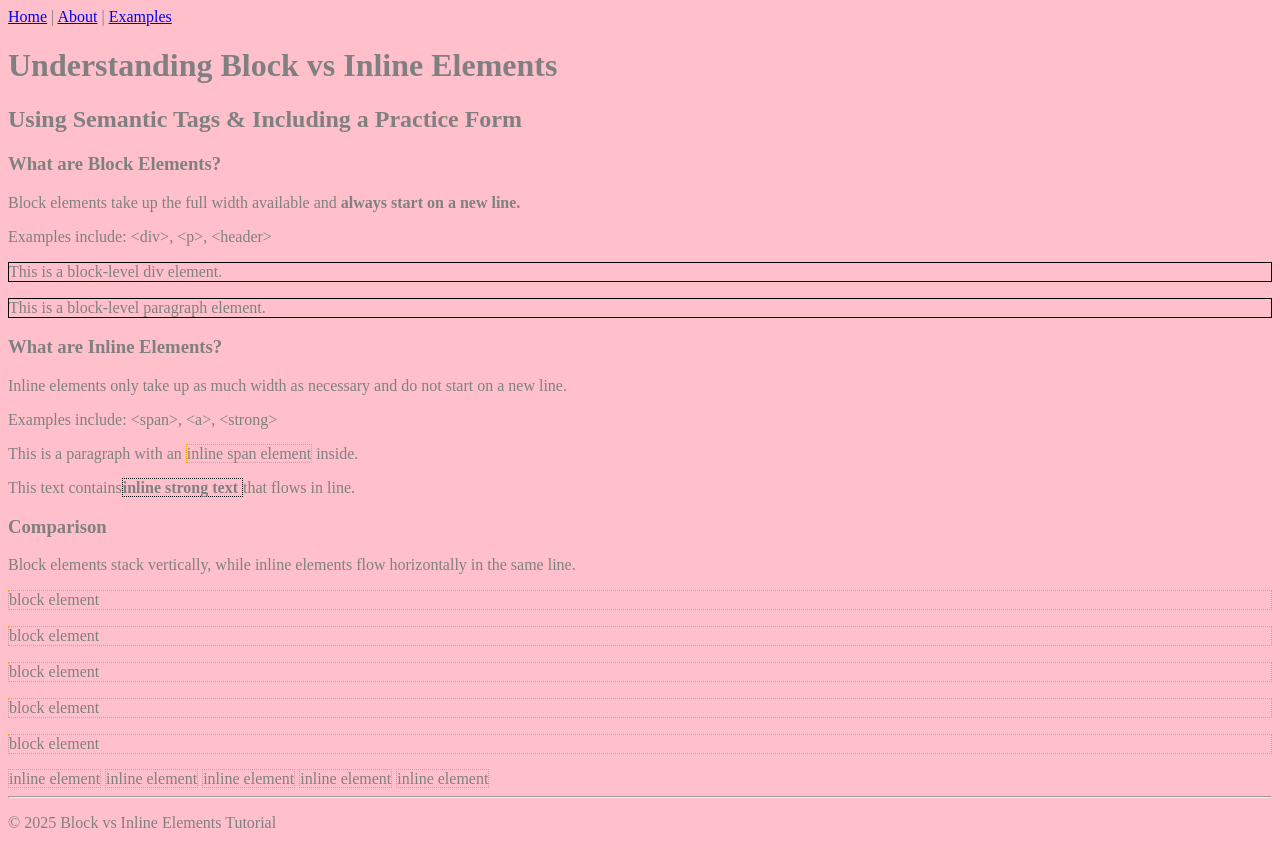
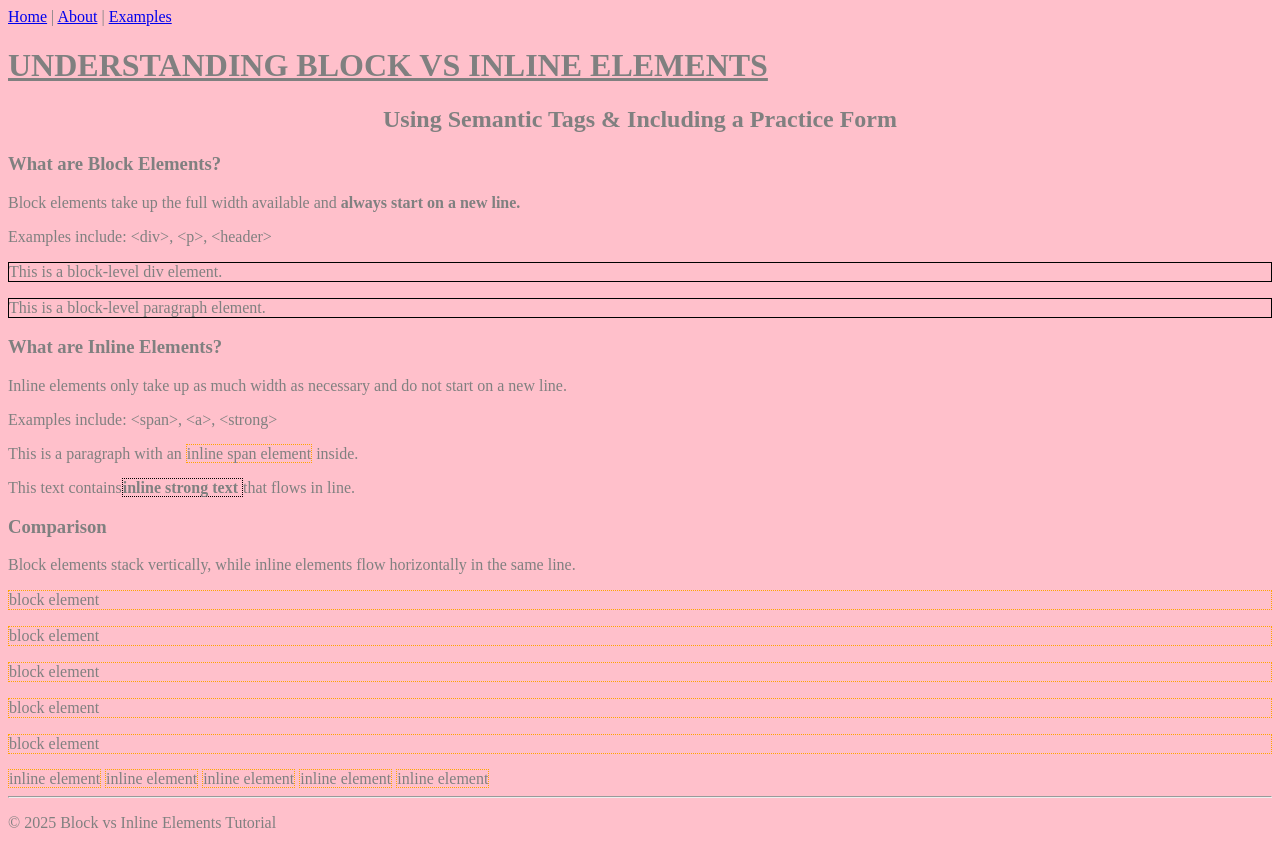
Before and after one commit to NickShap/Block-vs-Inline-Elements, a plain HTML site: page index.html in a window 1280 px wide. Drawn offline with Linux system fonts and the light colour scheme.

Commit message:
commit and push

```diff
--- a/css/style.css
+++ b/css/style.css
@@ -2,3 +2,12 @@ html{
     background-color: pink;
     color: grey
 }
+
+#ohio {
+    text-decoration: underline;
+    text-transform: uppercase;
+}
+
+.centered-heading{
+text-align: center;
+}
--- a/index.html
+++ b/index.html
@@ -13,8 +13,8 @@
             <a href="about.html">About</a> |
             <a href="examples.html">Examples</a>
             </nav>
-    <h1>Understanding Block vs Inline Elements</h1>
-    <h2>Using Semantic Tags & Including a Practice Form</h2>
+    <h1 id="ohio">Understanding Block vs Inline Elements</h1>
+    <h2 class="centered-heading">Using Semantic Tags & Including a Practice Form</h2>
 
     <h3>What are Block Elements?</h3>
     <p>Block elements take up the full width available and <strong>always start on a new line.</strong></p>
```
